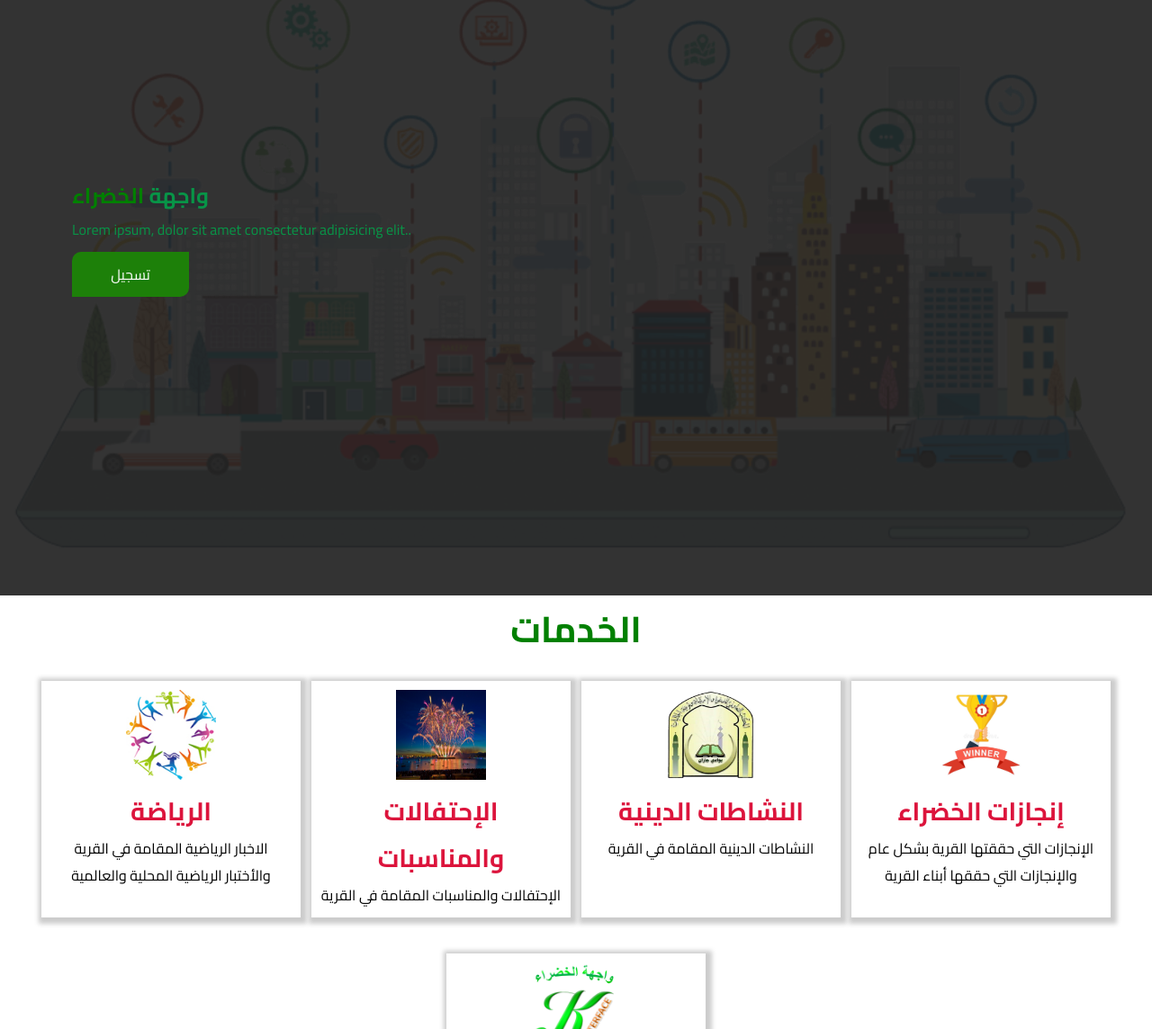
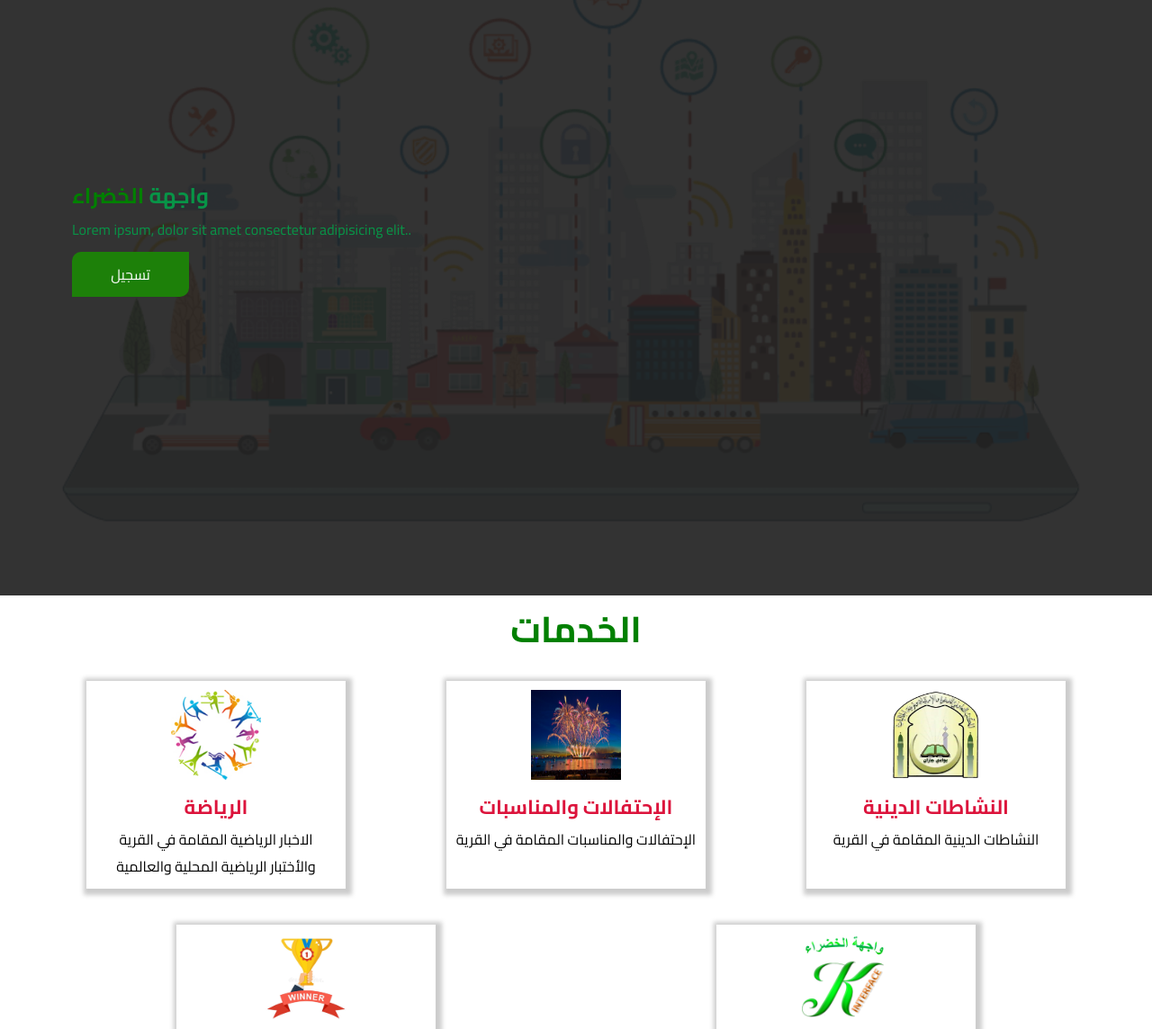
Before and after one commit to TheFirstDeveloper/al-khadra, a plain HTML site: page index.html in a window 1280 px wide. Shown: the part 138-1282 px from the top of the page at 90% size. Drawn offline with Linux system fonts and the light colour scheme.

Commit message:
Update style.css

```diff
--- a/style.css
+++ b/style.css
@@ -78,7 +78,7 @@ header a:hover{
     align-items: center;
     color: rgb(8, 148, 71);
     padding: 0px 80px;
-    background-size: cover;
+    background-size: 100%;
     background-image: url(images/city40.png);
     background-attachment: fixed;
     background-blend-mode: overlay;
@@ -123,6 +123,7 @@ header a:hover{
     box-shadow: 2px 2px 5px 5px #ccc;
     padding: 10px;
     width: 18em;
+    margin: 0px 10px;
     margin-bottom: 40px;
     text-align: center;
     transition: ease 1000ms;
@@ -136,7 +137,7 @@ header a:hover{
     font-size: 40px;
     color: green;
 }
-.card h4{
+.services .container .card h4{
     color: crimson;
-    font-size: 28px;
+    font-size: 22px;
 }
```
